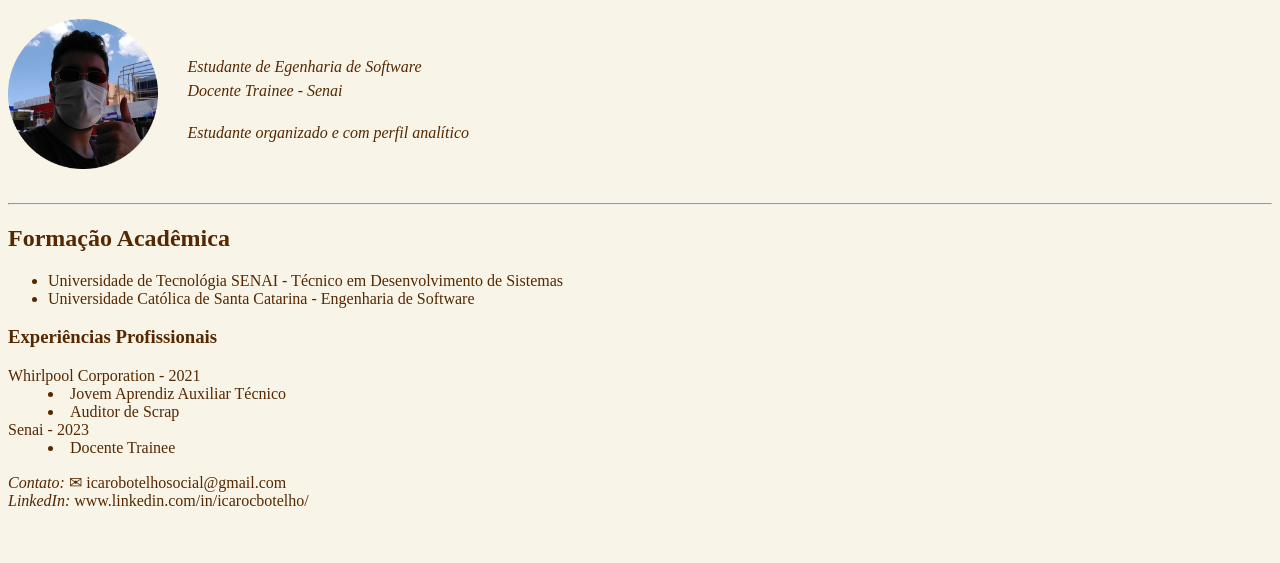
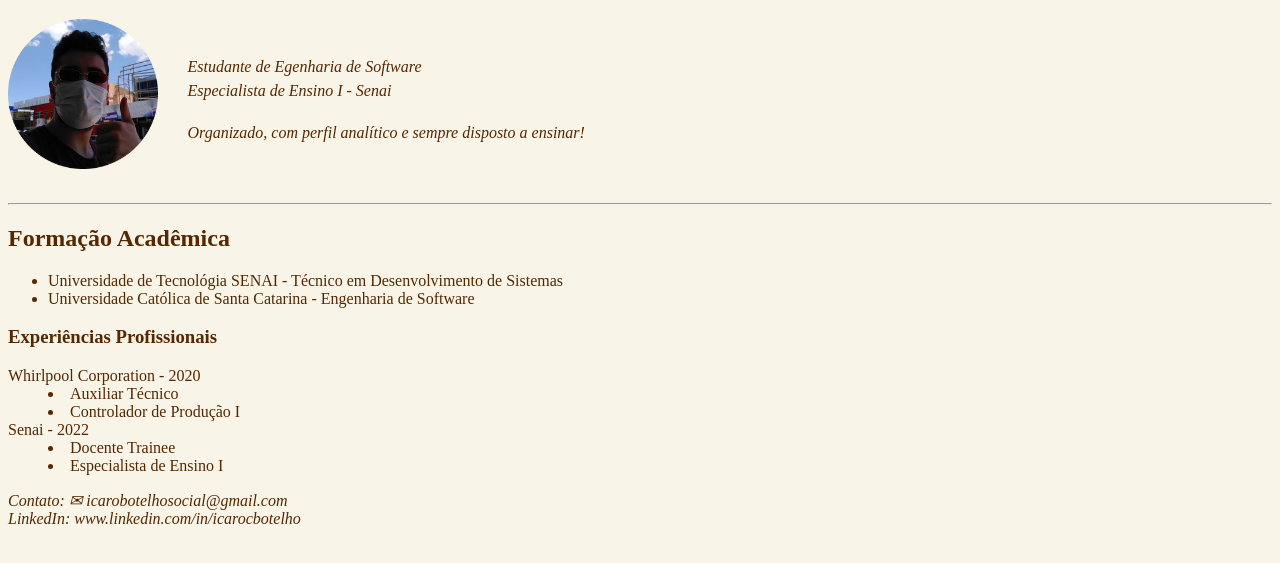
Before and after one commit to icrcode/botelho-icaro, a plain HTML site: page index.html in a window 1280 px wide. Shown: the part 61-624 px from the top of the page. Drawn offline with Linux system fonts and the light colour scheme.

Commit message:
Att de informações.

```diff
--- a/index.html
+++ b/index.html
@@ -1,22 +1,25 @@
 <!DOCTYPE html>
 <html lang="en">
+
     <head>
         <meta charset="UTF-8">
         <meta http-equiv="X-UA-Compatible" content="IE=edge">
         <meta name="viewport" content="width=device-width, initial-scale=1.0">
         <title>Ícaro Botelho</title>
     </head>
+
     <body bgcolor="#F8F4E7" text="#552800">
         <h1>Ícaro Caldeira Botelho</h1>
-    <img src="Eu.png" align="left" width="150"  alt="Imagem de perfil do Ícaro Botelho">
+        <img src="Eu.png" width="150" align="left" alt="Imagem de perfil do Ícaro Botelho">
         <br>
         <i>
             <p>ㅤㅤEstudante de Egenharia de Software
                 <br>
-            ㅤㅤDocente Trainee - Senai
+                ㅤㅤEspecialista de Ensino I - Senai
                 <br>
                 <br>
-            ㅤㅤEstudante organizado e com perfil analítico</p>
+                ㅤㅤOrganizado, com perfil analítico e sempre disposto a ensinar!
+            </p>
             <br>
             <br>
         </i>
@@ -31,23 +34,23 @@
         <section>
             <h3>Experiências Profissionais</h3>
             <dl>
-            <dt>Whirlpool Corporation - 2021</dt>
+                <dt>Whirlpool Corporation - 2020</dt>
                 <dd>
-                <li>Jovem Aprendiz Auxiliar Técnico</li>
-                <li>Auditor de Scrap</li>
+                    <li>Auxiliar Técnico</li>
+                    <li>Controlador de Produção I</li>
                 </dd>
-            <dt>Senai - 2023</dt>
+                <dt>Senai - 2022</dt>
                 <dd>
                     <li>Docente Trainee</li>
+                    <li>Especialista de Ensino I</li>
                 </dd>
             </dl>
-
         </section>
         <section>
             <footer>
-            <em>Contato:</em> ✉ icarobotelhosocial@gmail.com
+                <em>Contato: ✉ icarobotelhosocial@gmail.com </em>
                 <br>
-            <em>LinkedIn:</em> www.linkedin.com/in/icarocbotelho/
+                <em>LinkedIn: www.linkedin.com/in/icarocbotelho</em>
             </footer>
         </section>
     </body>
```
Lines whose indentation alone changed are shown as unchanged.
